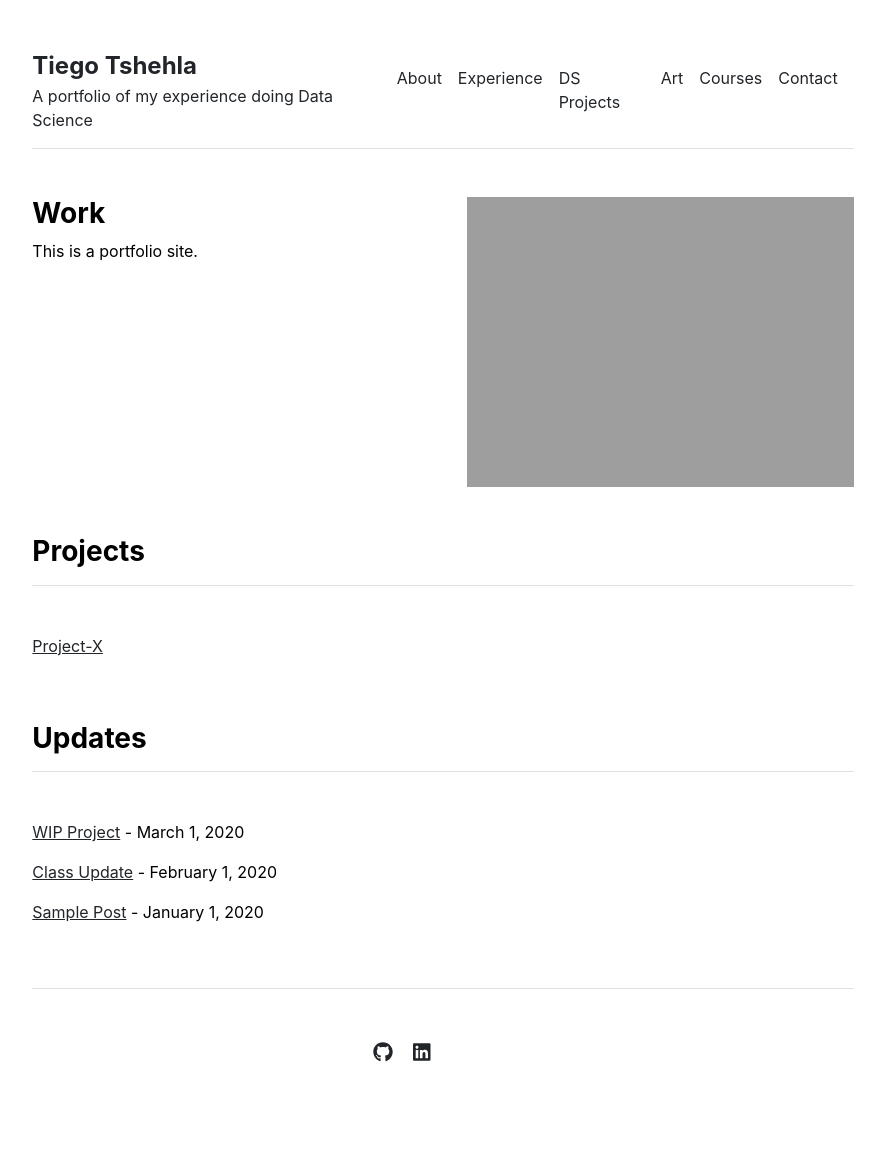
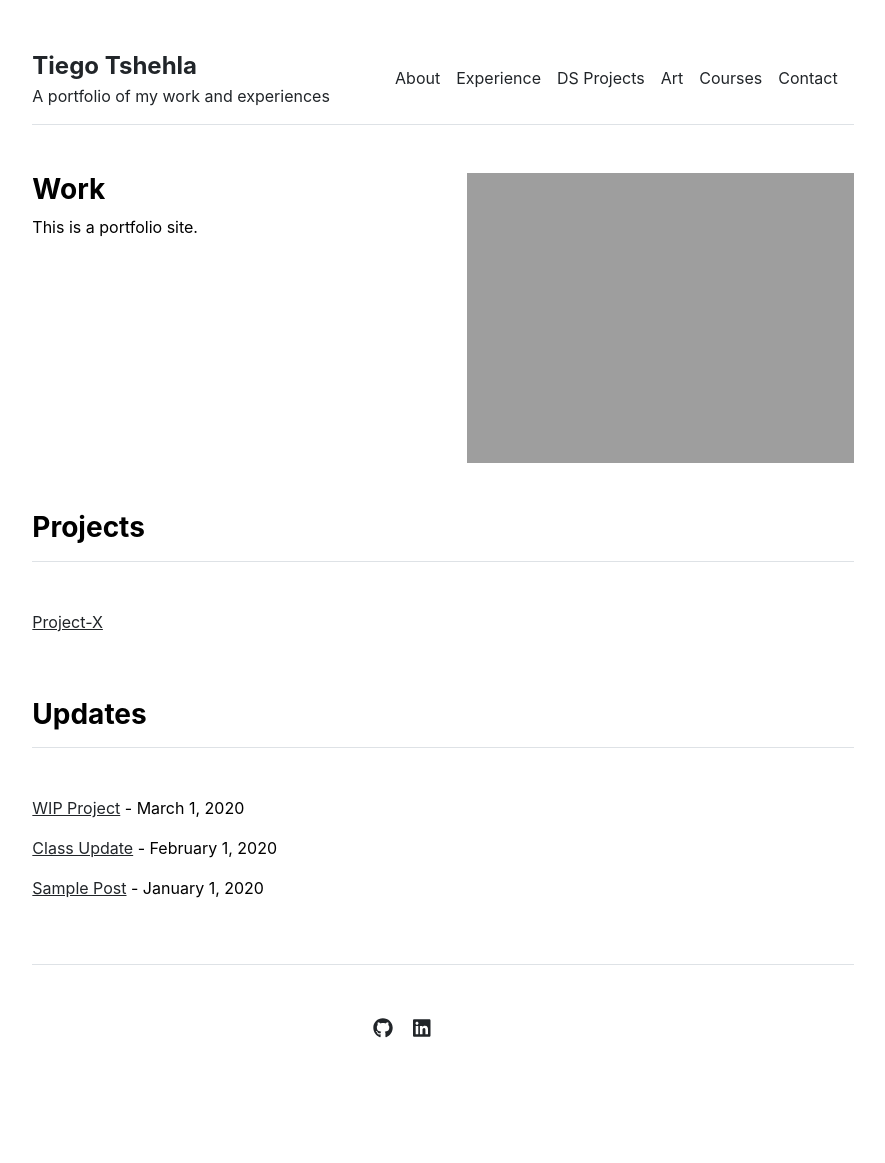
Before and after one commit to tiegotc/tiego.github.io, a Jekyll site: the page built from index.md, in a window 1280 px wide. Shown: the whole page, without its empty margins (197-1082 px from the left). Built offline with Jekyll 4.4.1, drawn with Linux system fonts in a browser that asks for light colours; after the commit the page ends 1139 px from its top, so only the background shows below that.

Commit message:
Update _config.yml

```diff
--- a/_config.yml
+++ b/_config.yml
@@ -1,4 +1,4 @@
 url: "" # tiego.github.io
 baseurl: "" # tiego.github.io/me
 title: "Tiego Tshehla" # Tiego Tshehla.
-description: "A portfolio of my experience doing Data Science"
+description: "A portfolio of my work and experiences"
```
